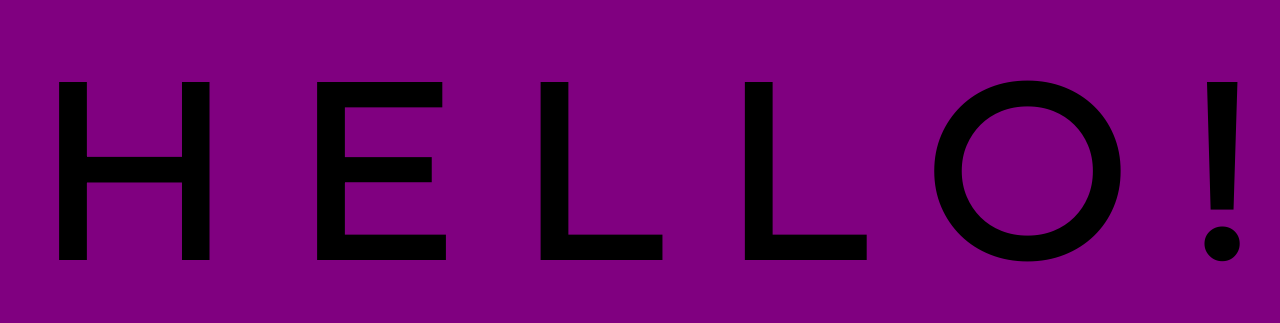
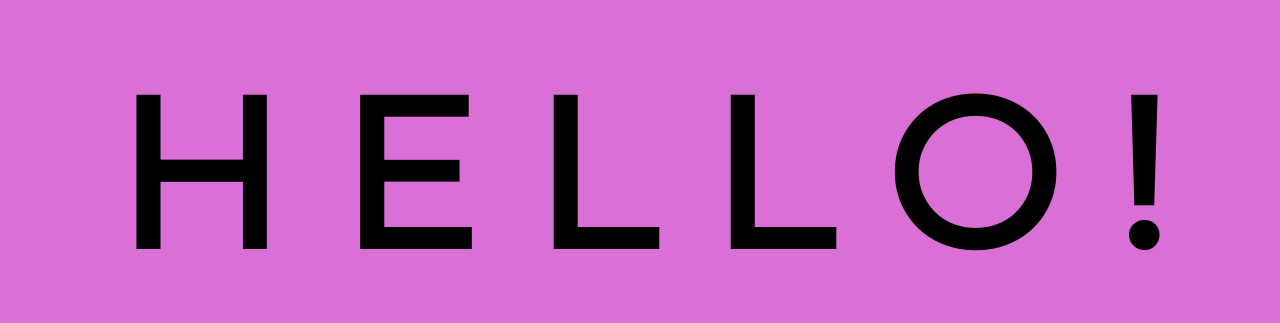
Before and after one commit to jaimezapata730/AnimatedTextGitDemo, a plain HTML site: page index.html in a window 1280 px wide. Shown: the part 234-557 px from the top of the page. Drawn offline with Linux system fonts and the light colour scheme.

Commit message:
someone else did this

```diff
--- a/app.css
+++ b/app.css
@@ -3,11 +3,11 @@ body {
     justify-content: center;
     align-items: center;
     height: 100vh;
-    background-color: purple;
+    background-color: orchid;
 }
 
 h1 {
-    font-size: 15rem;
+    font-size: 13rem;
     font-family: Montserrat;
 }
 
```
